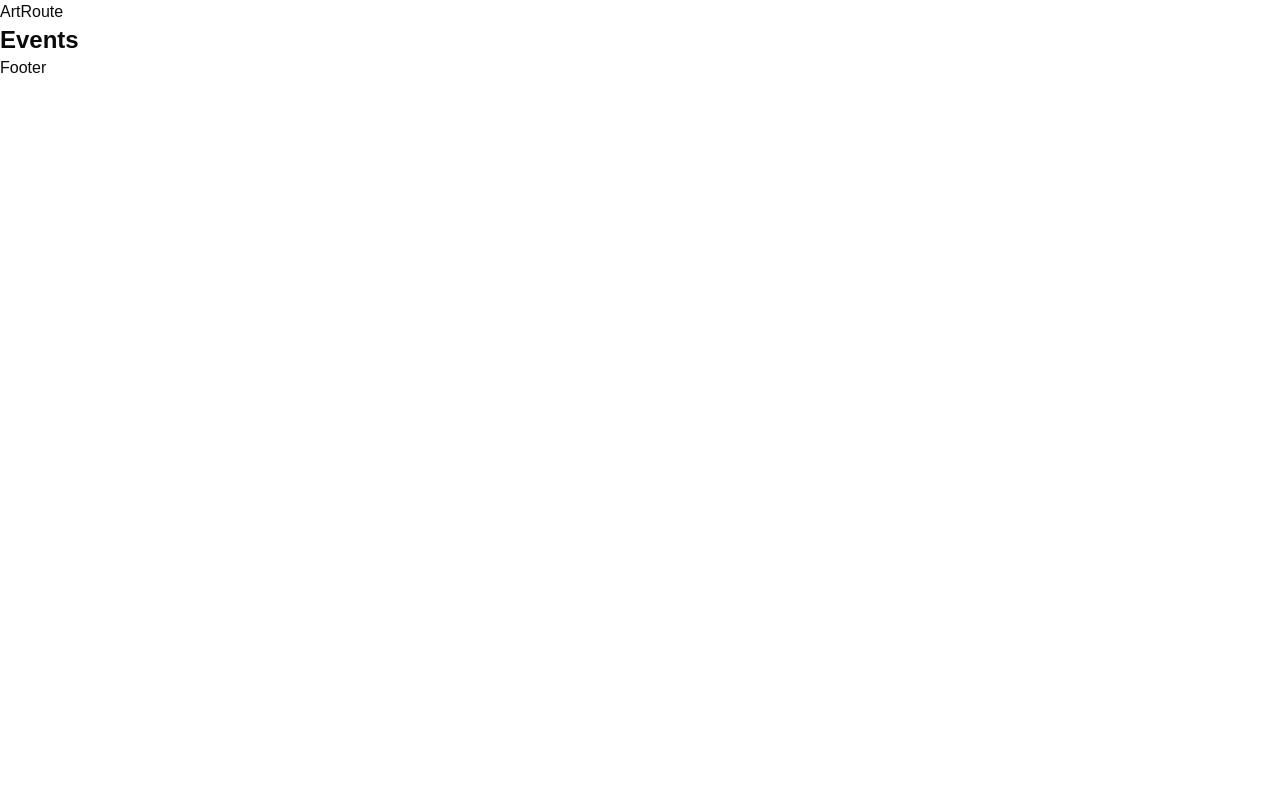
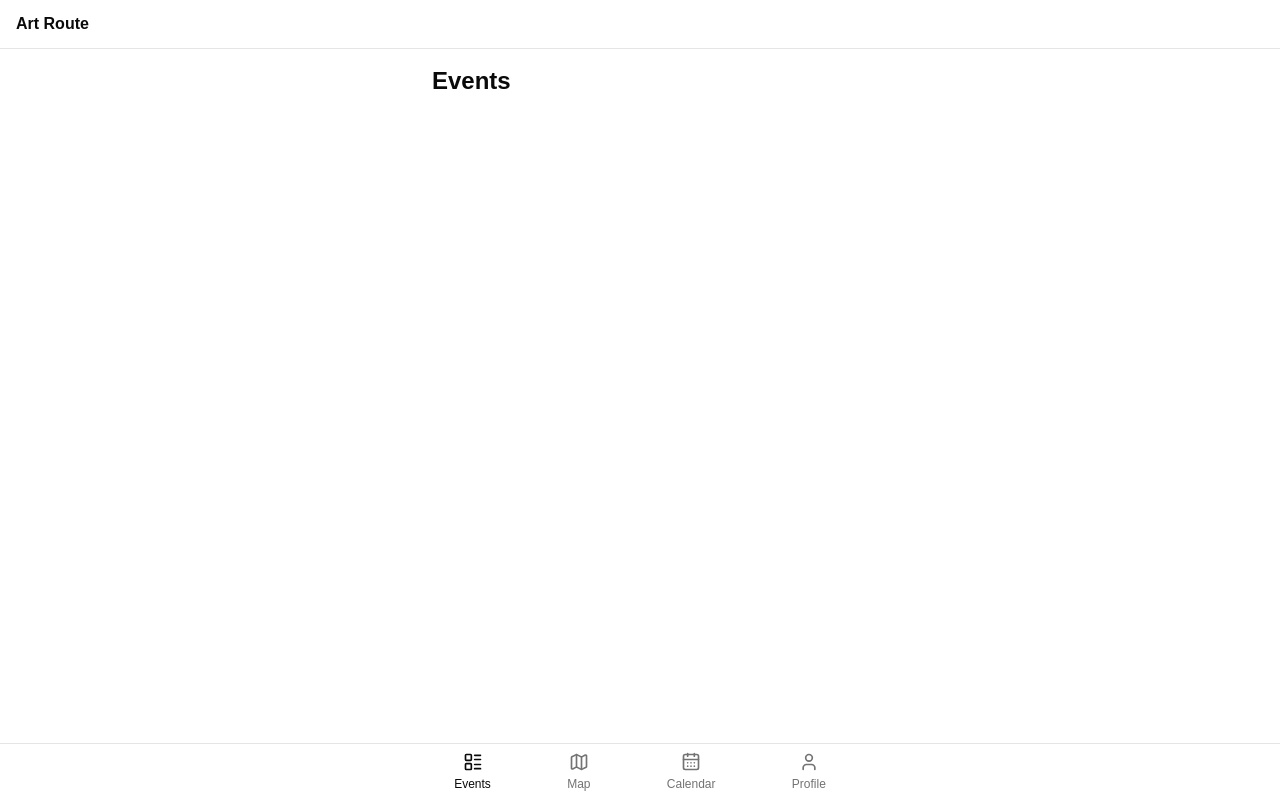
Before and after one commit to juannarowe/artroute, a React (Vite) app in the folder frontend/: page /events in a window 1280 px wide. Built offline with nearby package versions, Linux system fonts and the light colour scheme; no server answers.

Commit message:
feat: add bottom navigation

```diff
--- /dev/null
+++ b/frontend/src/components/BottomNav.tsx
@@ -0,0 +1,42 @@
+import { NavLink } from "react-router-dom";
+import { CalendarDays, LayoutList, MapIcon, User } from "lucide-react";
+
+// One entry per nav item, so the JSX below is written only once.
+const navItems = [
+  { to: "/events", label: "Events", icon: LayoutList },
+  { to: "/map", label: "Map", icon: MapIcon },
+  { to: "/calendar", label: "Calendar", icon: CalendarDays },
+  { to: "/profile", label: "Profile", icon: User },
+];
+
+export function BottomNav() {
+  return (
+    <nav
+      aria-label="Main navigation"
+      className="fixed inset-x-0 bottom-0 border-t bg-background"
+    >
+      <ul className="mx-auto flex max-w-md justify-around">
+        {navItems.map((item) => {
+          const Icon = item.icon;
+
+          return (
+            <li key={item.to}>
+              {/* NavLink knows if its page is open (isActive) and adds aria-current="page" */}
+              <NavLink
+                to={item.to}
+                className={({ isActive }) =>
+                  isActive
+                    ? "flex flex-col items-center gap-1 px-3 py-2 text-xs font-medium text-foreground"
+                    : "flex flex-col items-center gap-1 px-3 py-2 text-xs text-muted-foreground"
+                }
+              >
+                <Icon className="size-5" aria-hidden="true" />
+                {item.label}
+              </NavLink>
+            </li>
+          );
+        })}
+      </ul>
+    </nav>
+  );
+}
--- a/frontend/src/layouts/Layout.tsx
+++ b/frontend/src/layouts/Layout.tsx
@@ -1,11 +1,20 @@
 import { Outlet } from "react-router-dom";
+import { BottomNav } from "@/components/BottomNav";
 
 export function Layout() {
     return (
-        <main>
-            <h1>ArtRoute</h1>
-            <Outlet />
-            <footer>Footer</footer>
-        </main>
+        <div className="min-h-svh">
+            <header className="border-b px-4 py-3">
+                {/* Brand name, not a heading: each page has its own <h1> */}
+                <p className="font-semibold">Art Route</p>
+            </header>
+
+            {/* pb-20 leaves space so the fixed bottom nav does not cover the content */}
+            <main className="mx-auto max-w-md px-4 pt-4 pb-20">
+                <Outlet />
+            </main>
+
+            <BottomNav />
+        </div>
     )
 }
```
